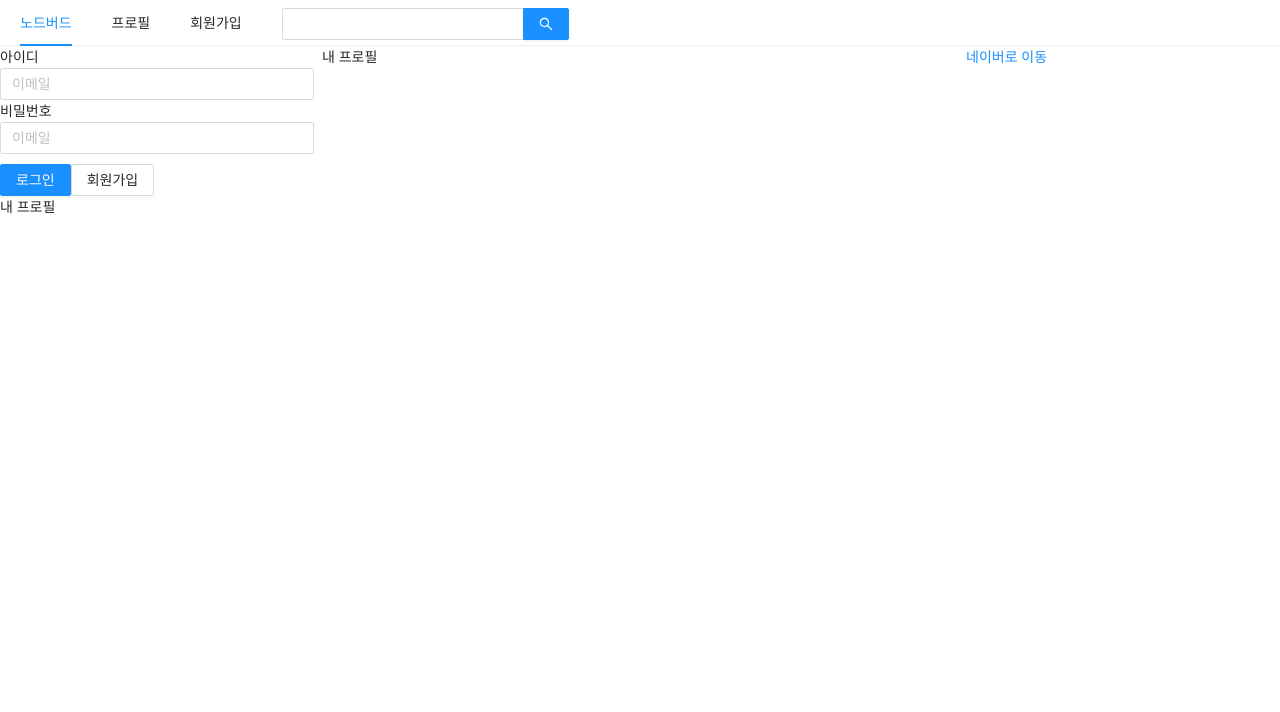
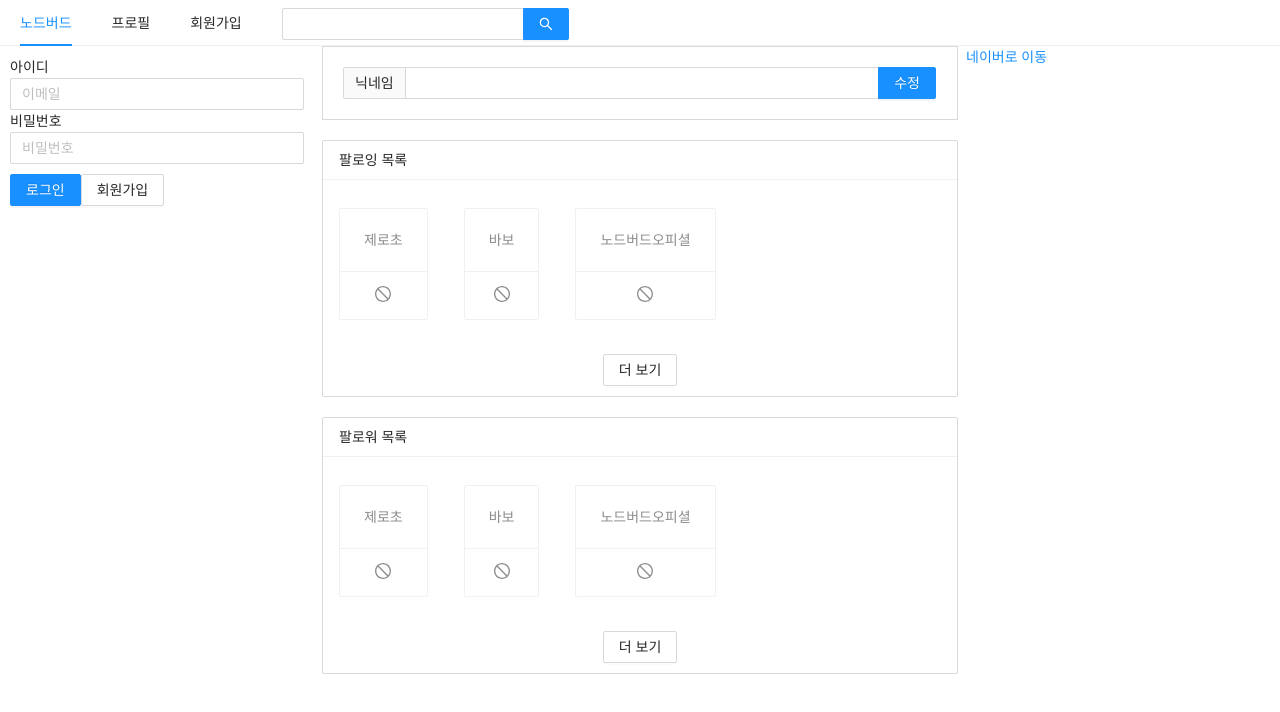
Before and after one commit to Knoa0405/nodebird, a Next.js app: page /profile in a window 1280 px wide. Shown: the top 712 px of the page. Built offline with nearby package versions, Linux system fonts and the light colour scheme.

Commit message:
Implements Profile Page and set Format rules in eslint

```diff
--- a/components/Applayout.js
+++ b/components/Applayout.js
@@ -5,6 +5,7 @@
 import { Input, Menu, Row, Col } from 'antd';
 
 import LoginForm from './LoginForm';
+
 import UserProfile from './UserProfile';
 
 import styled from 'styled-components';
@@ -15,6 +16,7 @@
 
 const AppLayout = ({ children }) => {
   const [isLoggedIn, setIsLoggedIn] = useState(false);
+
   return (
     <div>
       <Menu mode="horizontal">
@@ -33,7 +35,9 @@
       </Menu>
       <Row gutter={8}>
         <Col xs={24} md={6} >
-          {isLoggedIn ? <UserProfile /> : <LoginForm />}
+          {isLoggedIn ? <UserProfile setIsLoggedIn={setIsLoggedIn} />
+            : <LoginForm setIsLoggedIn={setIsLoggedIn} />
+          }
         </Col>
         <Col xs={24} md={12} >
           {children}
@@ -44,10 +48,9 @@
           </a>
         </Col>
       </Row>
-      {children}
     </div>
   );
-}
+};
 
 AppLayout.propTypes = {
   children: propTypes.node.isRequired
--- /dev/null
+++ b/components/FollowList.js
@@ -0,0 +1,30 @@
+import { Button, Card, List } from 'antd';
+import { StopOutlined } from '@ant-design/icons';
+import React from 'react';
+import PropTypes from 'prop-types';
+
+const FollowList = ({ header, data }) => (
+  <List
+    style={{ marginBottom: '20px' }}
+    grid={{ gutter: 4, xs: 2, md: 3 }}
+    size="small"
+    header={<div>{header}</div>}
+    loadMore={<div style={{ textAlign: 'center', margin: '10px 0'}}><Button>더 보기</Button></div>}
+    bordered
+    dataSource={data}
+    renderItem={(item) => (
+      <List.Item style={{ marginTop: '20px' }}>
+        <Card actions={[<StopOutlined key="stop" />]}>
+          <Card.Meta description={item.nickname} />
+        </Card>
+      </List.Item>
+    )}
+  />
+);
+
+FollowList.propTypes = {
+  header: PropTypes.string.isRequired,
+  data: PropTypes.array.isRequired,
+};
+
+export default FollowList;
--- a/components/LoginForm.js
+++ b/components/LoginForm.js
@@ -10,23 +10,30 @@
   margin-top : 10px;
 `;
 
-const LoginForm = () => {
+const FormWrapper = styled(Form)`
+  padding : 10px;
+`;
+
+const LoginForm = ({ setIsLoggedIn }) => {
   const [email, setEmail] = useState('');
   const [password, setPassword] = useState('');
 
   const onChangeId = useCallback((e) => {
-    setId(e.target.value);
+    setEmail(e.target.value);
   }, []);
 
   const onChangePassword = useCallback((e) => {
-    setId(e.target.value);
+    setPassword(e.target.value);
   }, []);
 
+  const onSubmitForm = useCallback(() => {
+    console.log(email, password);
 
-
+    setIsLoggedIn(true);
+  }, [email, password]);
 
   return (
-    <Form>
+    <FormWrapper onFinish={onSubmitForm}>
       <div>
         <label htmlFor="user-id">아이디</label>
         <br />
@@ -46,15 +53,15 @@
           type="password"
           onChange={onChangePassword}
           value={password}
-          placeholder="이메일"
+          placeholder="비밀번호"
         />
       </div>
       <ButtonWrapper >
         <Button type="primary" htmlType="submit" loading={false}>로그인</Button>
         <Link href="/signup"><a><Button>회원가입</Button></a></Link>
       </ButtonWrapper>
-    </Form>
-  )
-}
+    </FormWrapper>
+  );
+};
 
 export default LoginForm;
--- /dev/null
+++ b/components/NicknameEditForm.js
@@ -0,0 +1,12 @@
+import { Form, Input } from 'antd';
+import React from 'react';
+
+const NicknameEditForm = () => {
+  return (
+    <Form style={{ marginBottom: '20px', border: '1px solid #d9d9d9', padding: '20px' }}>
+      <Input.Search addonBefore="닉네임" enterButton="수정" />
+    </Form>
+  );
+};
+
+export default NicknameEditForm;
--- a/components/UserProfile.js
+++ b/components/UserProfile.js
@@ -1,9 +1,27 @@
-import React from 'react';
+import React, { useCallback } from 'react';
 
-const UserProfile = () => {
+import { Button, Card } from 'antd';
+import Avatar from 'antd/lib/avatar/avatar';
+
+const UserProfile = ({ setIsLoggedIn }) => {
+  const onLogOut = useCallback(() => {
+    setIsLoggedIn(false);
+  },[]);
   return (
-    <p>유저 프로필</p>
-  )
-}
+    <Card
+      actions={[
+        <div key="twit">짹짹<br/></div>,
+        <div key="followings">짹짹<br/></div>,
+        <div key="followings">짹짹<br/></div>
+      ]}
+    >
+      <Card.Meta
+        avatar={<Avatar>NOA</Avatar>}
+        title="NOAH"
+      />
+      <Button onClick={onLogOut}>로그아웃</Button>
+    </Card>
+  );
+};
 
 export default UserProfile;
--- a/pages/_app.js
+++ b/pages/_app.js
@@ -14,11 +14,11 @@
       </Head>
       <Component />
     </>
-  )
-}
+  );
+};
 
 NodeBird.propTypes = {
   Component: propTypes.elementType.isRequired,
-}
+};
 
 export default NodeBird;
--- a/pages/index.js
+++ b/pages/index.js
@@ -7,7 +7,7 @@
     <AppLayout>
       <div>Home</div>
     </AppLayout>
-  )
-}
+  );
+};
 
 export default Home;
--- a/pages/profile.js
+++ b/pages/profile.js
@@ -2,18 +2,25 @@
 
 import Head from 'next/head';
 import AppLayout from '../components/Applayout';
+import NicknameEditForm from '../components/NicknameEditForm';
+import FollowList from '../components/FollowList';
 
 const Profile = () => {
+  const followerList = [{ nickname: '제로초' }, { nickname: '바보' }, { nickname: '노드버드오피셜' }];
+  const followingList = [{ nickname: '제로초' }, { nickname: '바보' }, { nickname: '노드버드오피셜' }];
+
   return (
     <>
       <Head>
         <title>내 프로필</title>
       </Head>
       <AppLayout>
-        <div>내 프로필</div>
+        <NicknameEditForm/>
+        <FollowList header="팔로잉 목록" data={followingList}/>
+        <FollowList header="팔로워 목록" data={followerList}/>
       </AppLayout>
     </>
-  )
-}
+  );
+};
 
 export default Profile;
--- a/pages/signup.js
+++ b/pages/signup.js
@@ -13,7 +13,7 @@
         <div>회원 가입 페이지</div>
       </AppLayout>
     </>
-  )
-}
+  );
+};
 
 export default SignUp;
```
Also changed, not shown: 1 other file (tests, documents, lock files or other folders).
